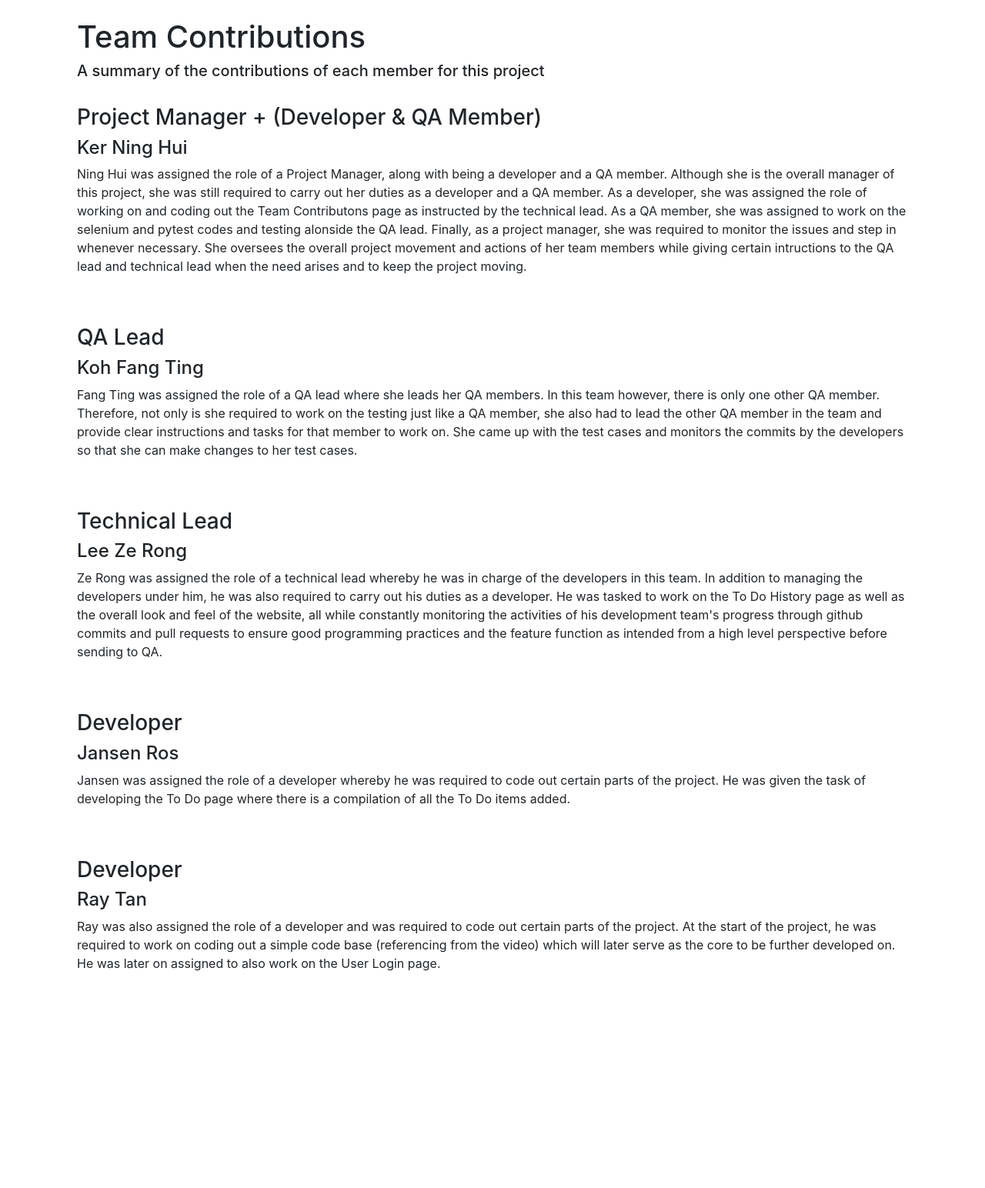
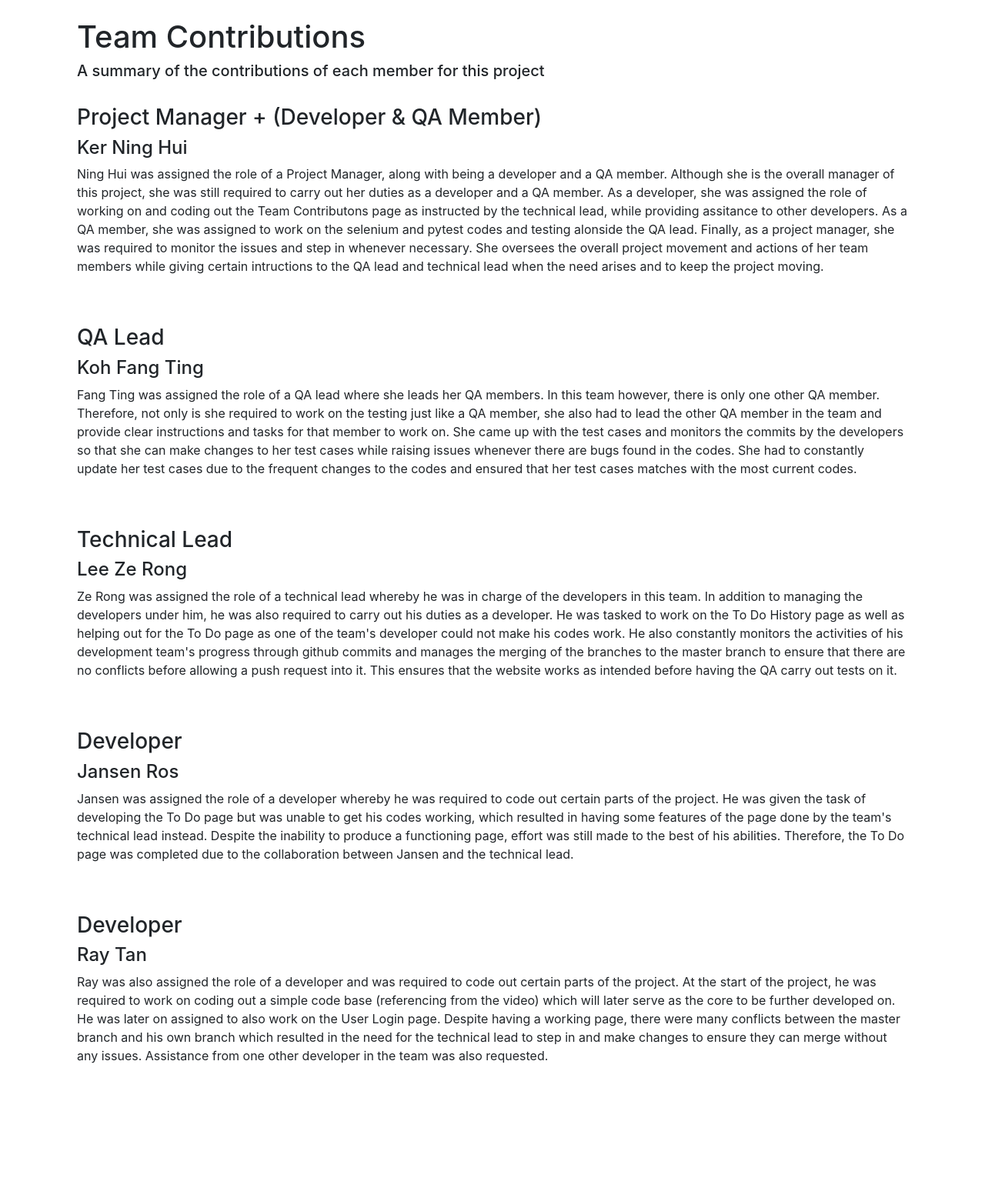
Before and after one commit to ninghuiker/ETI, a Django app: page /teamContributions/ in a window 1280 px wide. Shown: the part 56-1600 px from the top of the page at 77% size. Before the commit the page ends 1318 px from the top, so only its background shows below. Run offline with Django 3.2, Linux system fonts and the light colour scheme; some libraries are stand-ins or nearby versions.

Commit message:
Updated teamcontributions page

```diff
--- a/editdojo/templates/teamContributions.html
+++ b/editdojo/templates/teamContributions.html
@@ -20,10 +20,11 @@
         Ning Hui was assigned the role of a Project Manager, along with being a developer and a QA member. Although
         she is the overall manager of this project, she was still required to carry out her duties as a developer
         and a QA member. As a developer, she was assigned the role of working on and coding out the Team Contributons
-        page as instructed by the technical lead. As a QA member, she was assigned to work on the selenium and pytest
-        codes and testing alonside the QA lead. Finally, as a project manager, she was required to monitor the issues
-        and step in whenever necessary. She oversees the overall project movement and actions of her team members while
-        giving certain intructions to the QA lead and technical lead when the need arises and to keep the project moving.
+        page as instructed by the technical lead, while providing assitance to other developers. As a QA member, she
+        was assigned to work on the selenium and pytest codes and testing alonside the QA lead. Finally, as a project
+        manager, she was required to monitor the issues and step in whenever necessary. She oversees the overall project
+        movement and actions of her team members while giving certain intructions to the QA lead and technical lead when
+        the need arises and to keep the project moving.
     </p>
 
     <br>
@@ -36,7 +37,9 @@
         only one other QA member. Therefore, not only is she required to work on the testing just like a QA member,
         she also had to lead the other QA member in the team and provide clear instructions and tasks for that member
         to work on. She came up with the test cases and monitors the commits by the developers so that she can make
-        changes to her test cases.
+        changes to her test cases while raising issues whenever there are bugs found in the codes. She had to constantly
+        update her test cases due to the frequent changes to the codes and ensured that her test cases matches with the
+        most current codes.
     </p>
 
     <br>
@@ -47,9 +50,11 @@
     <p>
         Ze Rong was assigned the role of a technical lead whereby he was in charge of the developers in this team.
         In addition to managing the developers under him, he was also required to carry out his duties as a developer.
-        He was tasked to work on the To Do History page as well as the overall look and feel of the website,
-        all while constantly monitoring the activities of his development team's progress through github commits and pull requests
-        to ensure good programming practices and the feature function as intended from a high level perspective before sending to QA.
+        He was tasked to work on the To Do History page as well as helping out for the To Do page as one of the team's
+        developer could not make his codes work. He also constantly monitors the activities of his development team's
+        progress through github commits and manages the merging of the branches to the master branch to ensure that there
+        are no conflicts before allowing a push request into it. This ensures that the website works as intended before
+        having the QA carry out tests on it.
     </p>
 
     <br>
@@ -59,8 +64,10 @@
     <h4>Jansen Ros</h4>
     <p>
         Jansen was assigned the role of a developer whereby he was required to code out certain parts of the
-        project. He was given the task of developing the To Do page where there is a compilation of all the
-        To Do items added.
+        project. He was given the task of developing the To Do page but was unable to get his codes working, which resulted
+        in having some features of the page done by the team's technical lead instead. Despite the inability to produce a
+        functioning page, effort was still made to the best of his abilities. Therefore, the To Do page was completed
+        due to the collaboration between Jansen and the technical lead.
     </p>
 
     <br>
@@ -72,7 +79,9 @@
         Ray was also assigned the role of a developer and was required to code out certain parts of the project. At the
         start of the project, he was required to work on coding out a simple code base (referencing from the video)
         which will later serve as the core to be further developed on. He was later on assigned to also work on the
-        User Login page.
+        User Login page. Despite having a working page, there were many conflicts between the master branch and his own
+        branch which resulted in the need for the technical lead to step in and make changes to ensure they can merge
+        without any issues. Assistance from one other developer in the team was also requested.
     </p>
 
     <br>
```
Also changed, not shown: 1 other file.
